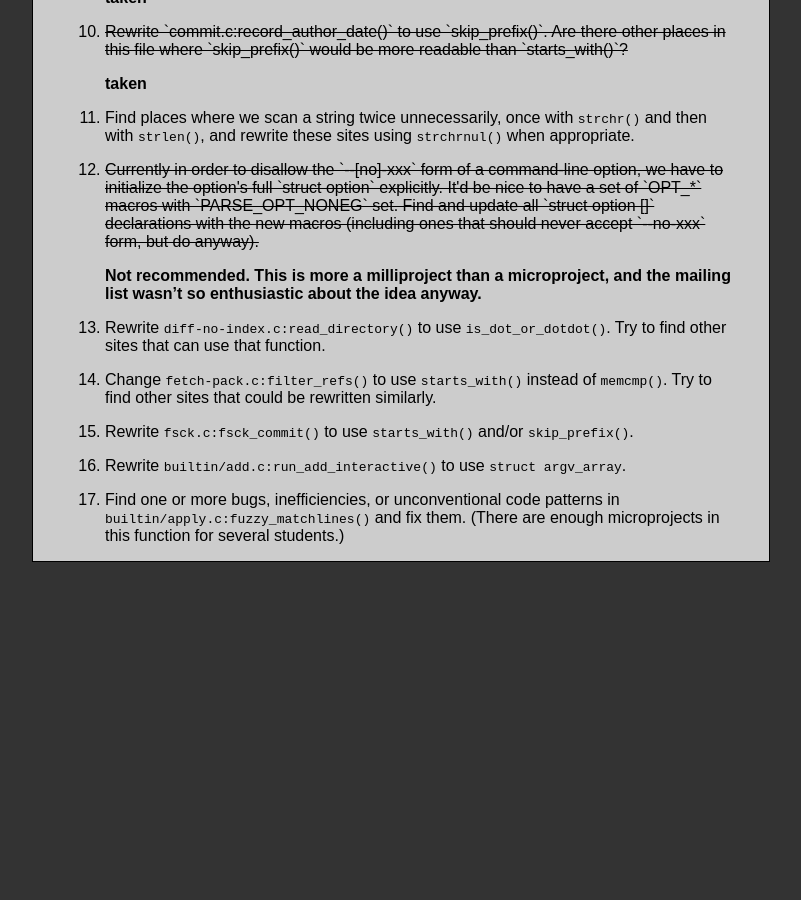
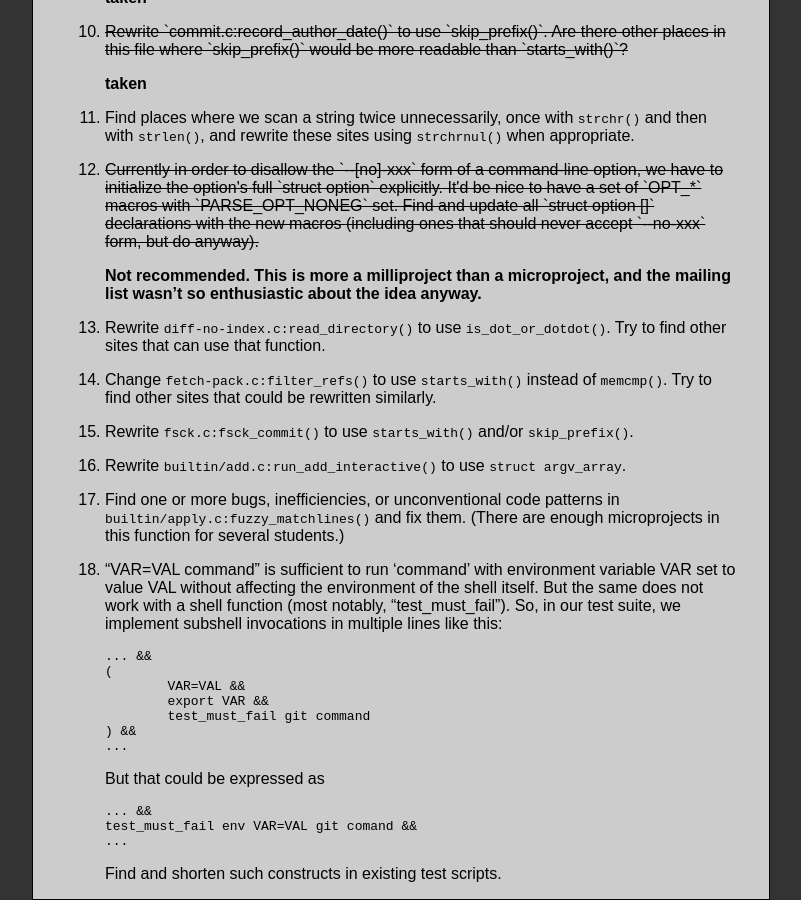
Before and after one commit to git/git.github.io, a Jekyll site: the page built from SoC-2014-Microprojects.md, in a window 1280 px wide and 900 px high, scrolled down 2286 px. Shown: the whole window, without its empty margins (308-1109 px from the left). Built offline with Jekyll 4.4.1, drawn with Linux system fonts in a browser that asks for light colours; Markdown is read by kramdown in place of the engine named in the settings; before the commit the page ends 2848 px from its top, so only the background shows below that.

Commit message:
Add a microproject suggestion from Junio

````diff
--- a/SoC-2014-Microprojects.md
+++ b/SoC-2014-Microprojects.md
@@ -184,3 +184,29 @@ too ambitious and not get it done.
     patterns in `builtin/apply.c:fuzzy_matchlines()` and fix them.
     (There are enough microprojects in this function for several
     students.)
+
+18. "VAR=VAL command" is sufficient to run 'command' with environment
+    variable VAR set to value VAL without affecting the environment of
+    the shell itself.  But the same does not work with a shell
+    function (most notably, "test_must_fail").  So, in our test suite,
+    we implement subshell invocations in multiple lines like this:
+
+    ```
+    ... &&
+    (
+            VAR=VAL &&
+            export VAR &&
+            test_must_fail git command
+    ) &&
+    ...
+    ```
+
+    But that could be expressed as
+
+    ```
+    ... &&
+    test_must_fail env VAR=VAL git comand &&
+    ...
+    ```
+
+    Find and shorten such constructs in existing test scripts.
````
